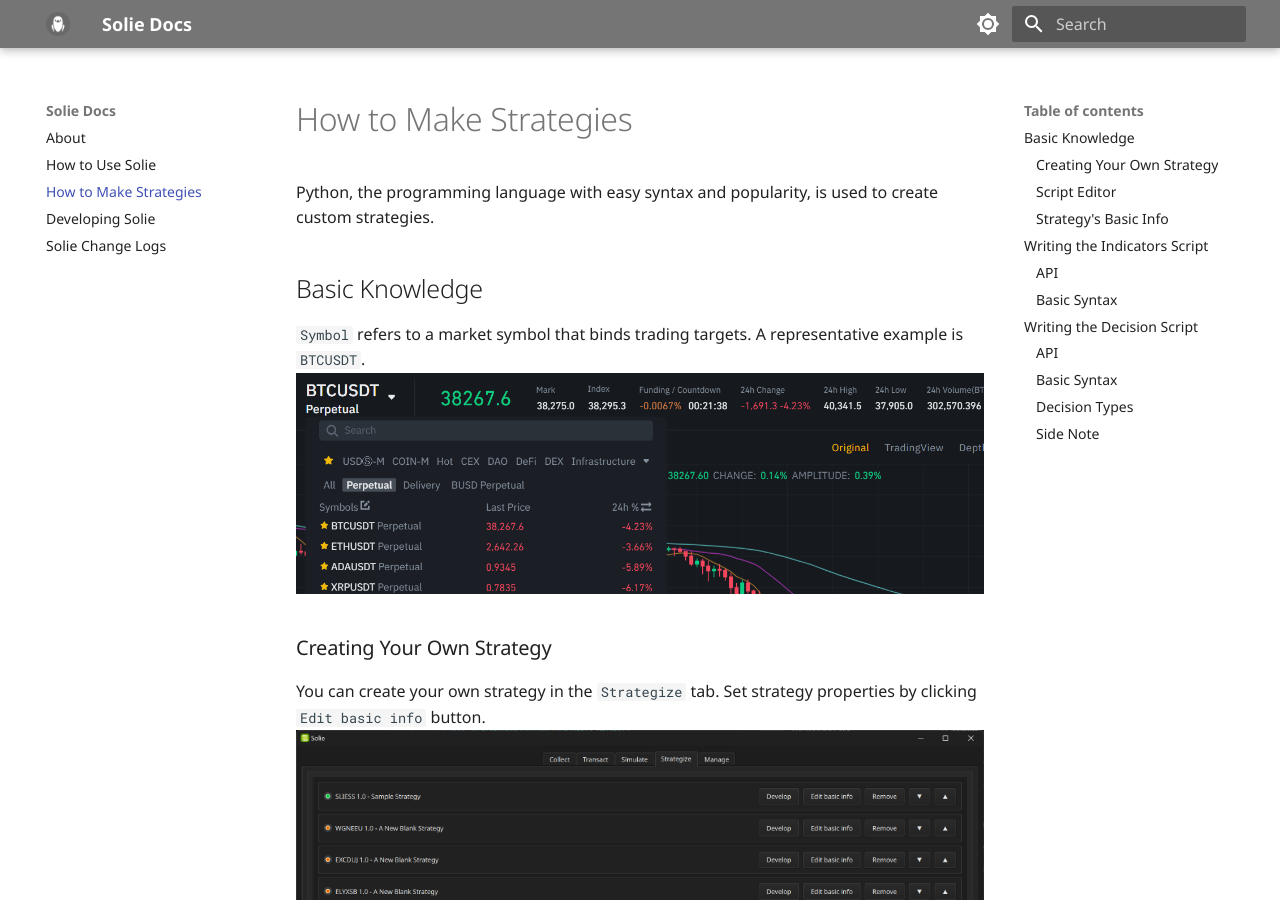
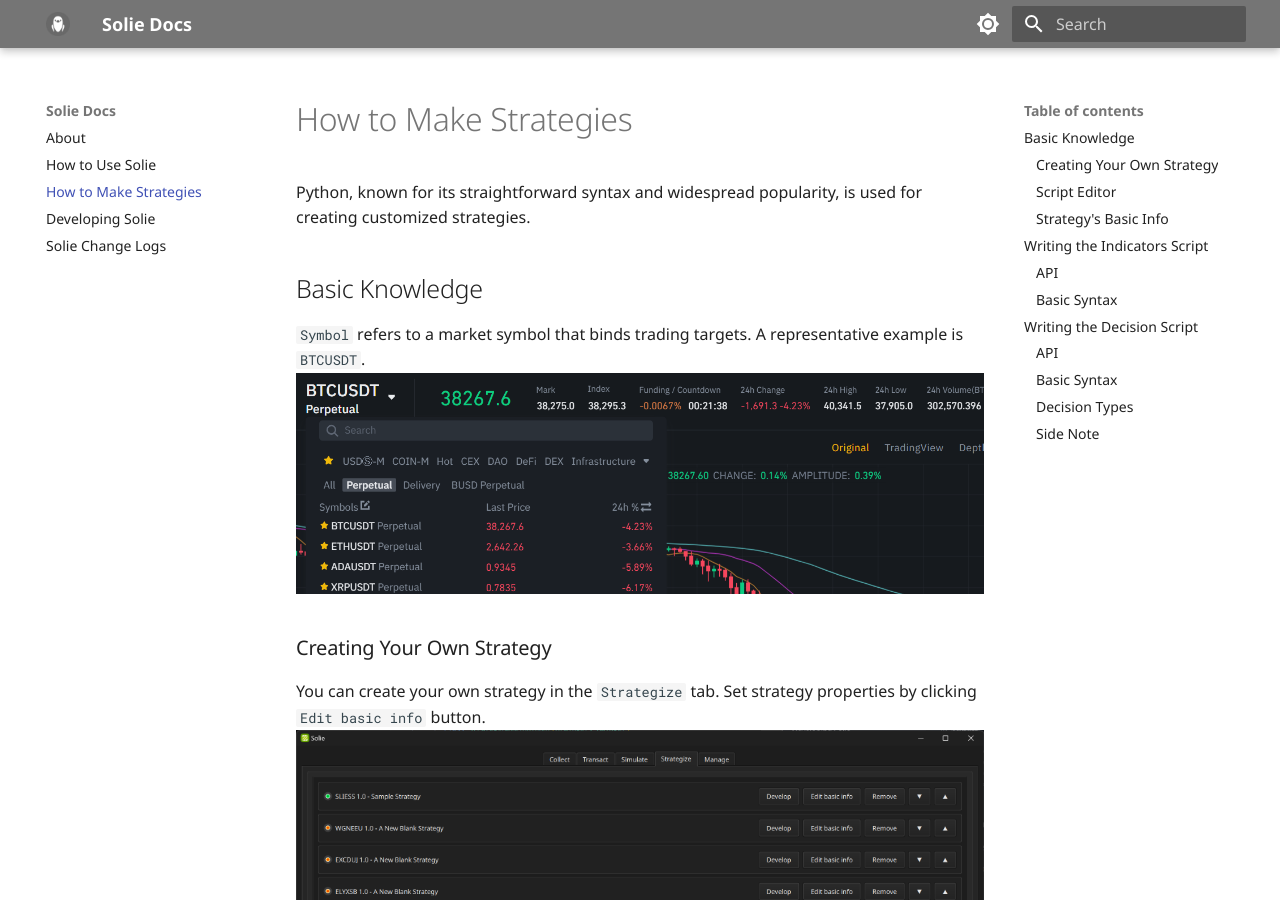
Before and after one commit to cunarist/solie, an MkDocs documentation site: the page built from documentation/docs/making-strategy.md, in a window 1280 px wide and 900 px high. Built offline with MkDocs 1.6.1 and Material for MkDocs 9.7.7, drawn with Linux system fonts in a browser that asks for light colours.

Commit message:
Fix a sentence

```diff
--- a/documentation/docs/making-strategy.md
+++ b/documentation/docs/making-strategy.md
@@ -1,6 +1,6 @@
 # How to Make Strategies
 
-Python, the programming language with easy syntax and popularity, is used to create custom strategies.
+Python, known for its straightforward syntax and widespread popularity, is used for creating customized strategies.
 
 ## Basic Knowledge
 
```
